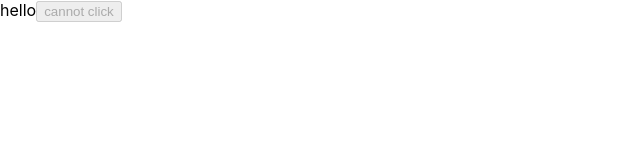
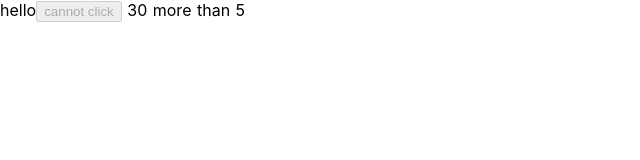
Before and after one commit to atbee/vue-nuxt-learning, a Nuxt app in the folder ep1/: page / in a window 1280 px wide. Shown: the top 160 px of the page, without its empty margins (0-640 px from the left). Built offline with nearby package versions, Linux system fonts and the light colour scheme.

Commit message:
Using expression :bee:

```diff
--- a/ep1/pages/index.vue
+++ b/ep1/pages/index.vue
@@ -2,6 +2,8 @@
   <div>
     <span :id="spanId">hello</span>
     <button :disabled="buttonDisabled">cannot click</button>
+    {{ 10 + 20 }}
+    {{ 10 + 20 > 5 ? 'more than 5' : 'less than 5' }}
   </div>
 </template>
 
```
